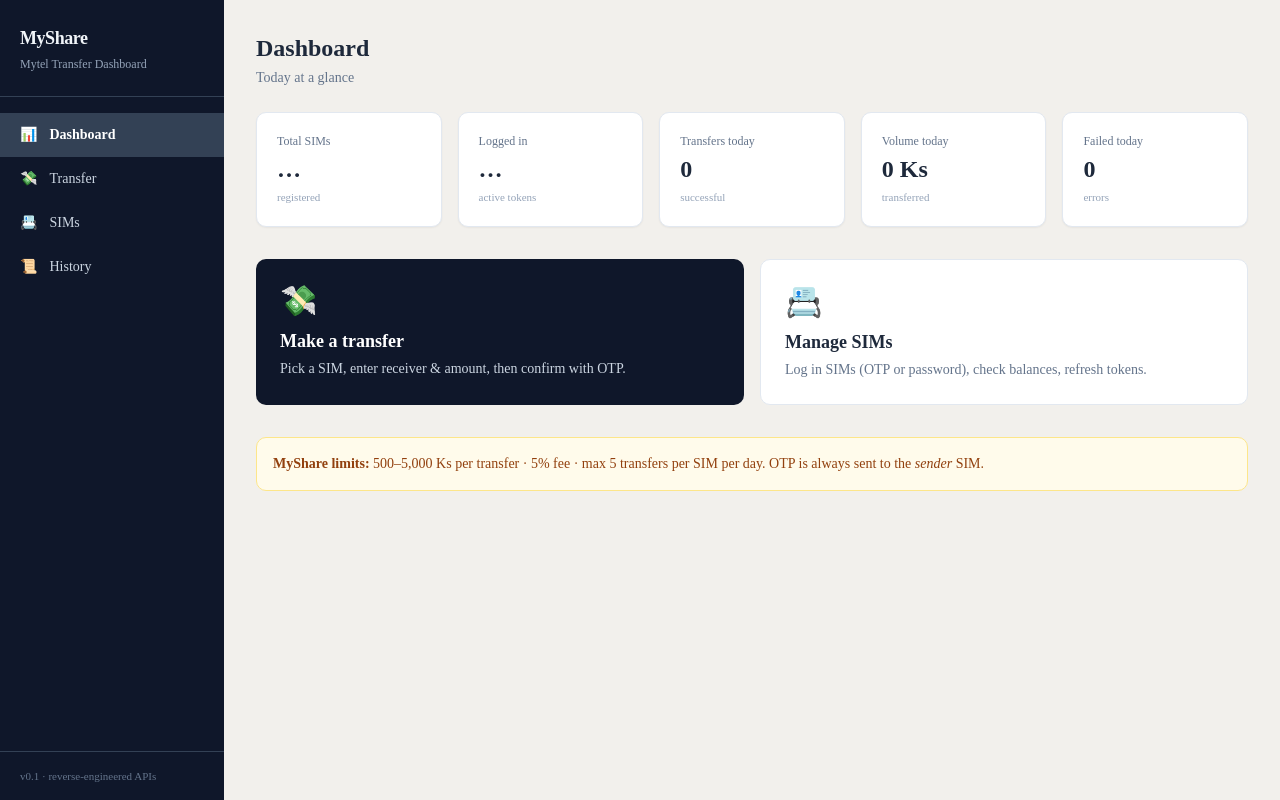
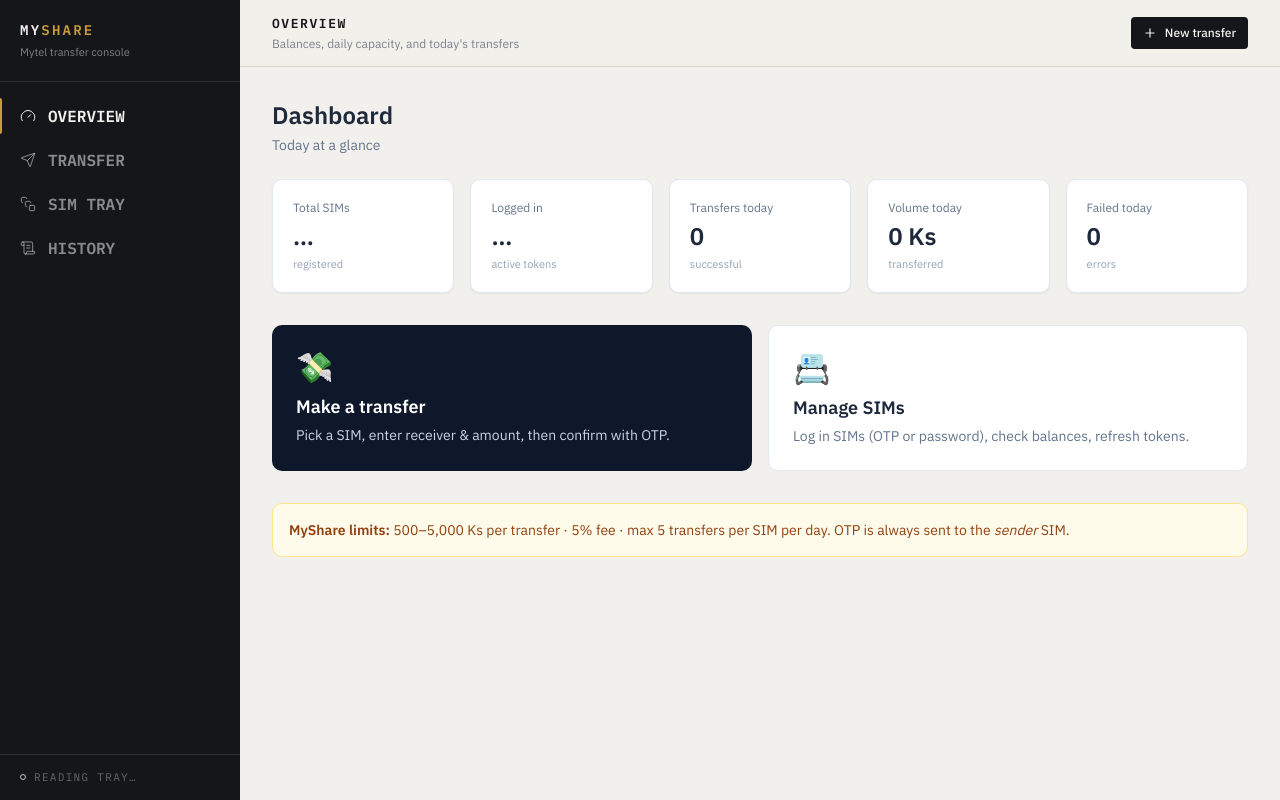
Before and after one commit to RyanWez/MyTransfer, a Next.js app: page / in a window 1280 px wide. Built offline with nearby package versions, Linux system fonts and the light colour scheme; no server answers; the database is empty.

Commit message:
feat(ui): rebuild app chrome with Shell, TopBar and toast host
Sidebar moves into a Shell wrapper alongside a new TopBar; Toasts mounts
the sonner host once in the root layout.

```diff
--- a/src/app/layout.tsx
+++ b/src/app/layout.tsx
@@ -1,22 +1,38 @@
 import type { Metadata } from "next";
+import { IBM_Plex_Sans, IBM_Plex_Mono } from "next/font/google";
 import "./globals.css";
-import Sidebar from "@/components/Sidebar";
+import Shell from "@/components/Shell";
+import Toasts from "@/components/Toasts";
+
+// Plex was drawn for technical systems and its sans and mono were designed
+// together — the figures line up between a label and the number beside it.
+const sans = IBM_Plex_Sans({
+  subsets: ["latin"],
+  weight: ["400", "500", "600"],
+  variable: "--font-sans",
+  display: "swap",
+});
+
+const mono = IBM_Plex_Mono({
+  subsets: ["latin"],
+  weight: ["400", "500", "600"],
+  variable: "--font-mono",
+  display: "swap",
+});
 
 export const metadata: Metadata = {
-  title: "MyShare Dashboard",
-  description: "Mytel balance transfer management",
+  title: "MyShare · Mytel transfer console",
+  description: "Send Mytel balance between SIMs and keep the log.",
 };
 
 export default function RootLayout({
   children,
 }: Readonly<{ children: React.ReactNode }>) {
   return (
-    <html lang="en">
-      <body className="min-h-screen">
-        <div className="flex min-h-screen">
-          <Sidebar />
-          <main className="flex-1 p-6 md:p-8 overflow-x-auto">{children}</main>
-        </div>
+    <html lang="en" className={`${sans.variable} ${mono.variable}`}>
+      <body className="min-h-screen antialiased">
+        <Shell>{children}</Shell>
+        <Toasts />
       </body>
     </html>
   );
--- /dev/null
+++ b/src/components/Shell.tsx
@@ -0,0 +1,20 @@
+"use client";
+
+import * as React from "react";
+import Sidebar from "@/components/Sidebar";
+import TopBar from "@/components/TopBar";
+
+/** Holds the mobile drawer state shared by the rail and the top bar. */
+export default function Shell({ children }: { children: React.ReactNode }) {
+  const [menuOpen, setMenuOpen] = React.useState(false);
+
+  return (
+    <div className="flex min-h-screen">
+      <Sidebar open={menuOpen} onClose={() => setMenuOpen(false)} />
+      <div className="flex min-w-0 flex-1 flex-col">
+        <TopBar onMenu={() => setMenuOpen(true)} />
+        <main className="flex-1 px-5 py-6 md:px-8 md:py-8">{children}</main>
+      </div>
+    </div>
+  );
+}
--- a/src/components/Sidebar.tsx
+++ b/src/components/Sidebar.tsx
@@ -1,46 +1,122 @@
 "use client";
 
+import * as React from "react";
 import Link from "next/link";
 import { usePathname } from "next/navigation";
+import { Gauge, Send, SquareStack, ScrollText, X } from "lucide-react";
+import { cn } from "@/lib/utils";
+import { StatusDot } from "@/components/ui/StatusDot";
+import type { Stats } from "@/lib/types";
 
 const items = [
-  { href: "/", label: "Dashboard", icon: "📊" },
-  { href: "/transfer", label: "Transfer", icon: "💸" },
-  { href: "/sims", label: "SIMs", icon: "📇" },
-  { href: "/history", label: "History", icon: "📜" },
+  { href: "/", label: "Overview", icon: Gauge },
+  { href: "/transfer", label: "Transfer", icon: Send },
+  { href: "/sims", label: "SIM tray", icon: SquareStack },
+  { href: "/history", label: "History", icon: ScrollText },
 ];
 
-export default function Sidebar() {
+export interface SidebarProps {
+  open: boolean;
+  onClose: () => void;
+}
+
+export default function Sidebar({ open, onClose }: SidebarProps) {
   const pathname = usePathname();
+  const [fleet, setFleet] = React.useState<{ total: number; active: number } | null>(null);
+
+  // Refetch per navigation so the footer count reflects a login that just happened.
+  React.useEffect(() => {
+    let alive = true;
+    fetch("/api/stats")
+      .then((r) => r.json())
+      .then((d: { ok?: boolean; stats?: Stats }) => {
+        if (alive && d?.stats) {
+          setFleet({ total: d.stats.simCount, active: d.stats.loggedIn });
+        }
+      })
+      .catch(() => {});
+    return () => {
+      alive = false;
+    };
+  }, [pathname]);
+
   return (
-    <aside className="w-56 shrink-0 bg-slate-900 text-slate-100 flex flex-col">
-      <div className="px-5 py-6 border-b border-slate-700">
-        <div className="text-lg font-bold tracking-tight">MyShare</div>
-        <div className="text-xs text-slate-400 mt-1">Mytel Transfer Dashboard</div>
+    <>
+      {/* Mobile scrim */}
+      <div
+        onClick={onClose}
+        className={cn(
+          "fixed inset-0 z-40 bg-ink/40 transition-opacity md:hidden",
+          open ? "opacity-100" : "pointer-events-none opacity-0"
+        )}
+        aria-hidden="true"
+      />
+
+      <aside
+        className={cn(
+          "fixed inset-y-0 left-0 z-50 flex w-60 shrink-0 flex-col bg-ink text-substrate transition-transform duration-200 md:static md:translate-x-0",
+          open ? "translate-x-0" : "-translate-x-full"
+        )}
+      >
+        <div className="flex items-start justify-between border-b border-white/10 px-5 py-5">
+          <div>
+            <div className="font-mono text-sm font-semibold uppercase tracking-[0.16em]">
+              My<span className="text-brass">Share</span>
             </div>
-      <nav className="flex-1 py-4">
+            <div className="mt-1 text-[11px] text-white/45">Mytel transfer console</div>
+          </div>
+          <button
+            onClick={onClose}
+            className="-mr-1 rounded p-1 text-white/50 hover:text-white focus-visible:outline-none focus-visible:ring-2 focus-visible:ring-brass md:hidden"
+            aria-label="Close menu"
+          >
+            <X className="h-4 w-4" strokeWidth={1.5} />
+          </button>
+        </div>
+
+        <nav className="flex-1 py-3">
           {items.map((it) => {
-          const active =
-            it.href === "/" ? pathname === "/" : pathname.startsWith(it.href);
+            const active = it.href === "/" ? pathname === "/" : pathname.startsWith(it.href);
+            const Icon = it.icon;
             return (
               <Link
                 key={it.href}
                 href={it.href}
-              className={`flex items-center gap-3 px-5 py-3 text-sm transition-colors ${
-                active
-                  ? "bg-slate-700 text-white font-semibold"
-                  : "text-slate-300 hover:bg-slate-800"
-              }`}
+                onClick={onClose}
+                aria-current={active ? "page" : undefined}
+                className={cn(
+                  "relative flex items-center gap-3 py-2.5 pl-5 pr-4 font-mono text-eyebrow font-semibold uppercase transition-colors focus-visible:outline-none focus-visible:ring-2 focus-visible:ring-inset focus-visible:ring-brass",
+                  active ? "text-substrate" : "text-white/50 hover:text-white/85"
+                )}
               >
-              <span>{it.icon}</span>
-              <span>{it.label}</span>
+                {/* 2px brass marker instead of a filled block — the rail stays quiet. */}
+                <span
+                  className={cn(
+                    "absolute inset-y-1 left-0 w-[2px] rounded-r transition-colors",
+                    active ? "bg-brass" : "bg-transparent"
+                  )}
+                  aria-hidden="true"
+                />
+                <Icon className="h-4 w-4 shrink-0" strokeWidth={1.5} aria-hidden="true" />
+                {it.label}
               </Link>
             );
           })}
         </nav>
-      <div className="px-5 py-4 text-[11px] text-slate-500 border-t border-slate-700">
-        v0.1 · reverse-engineered APIs
+
+        <div className="border-t border-white/10 px-5 py-4">
+          <div className="flex items-center gap-2 font-mono text-eyebrow uppercase text-white/60">
+            <StatusDot tone={fleet?.active ? "signal" : "muted"} size="sm" />
+            {fleet ? (
+              <span className="tnum">
+                {fleet.active} of {fleet.total} SIMs active
+              </span>
+            ) : (
+              <span className="text-white/35">Reading tray…</span>
+            )}
+          </div>
         </div>
       </aside>
+    </>
   );
 }
--- /dev/null
+++ b/src/components/Toasts.tsx
@@ -0,0 +1,38 @@
+"use client";
+
+import { Toaster } from "sonner";
+import { Check, CircleAlert } from "lucide-react";
+
+/**
+ * Toasts carry every action result now — the old inline amber/rose message boxes
+ * pushed the layout around. Fully unstyled so they use the console's own tokens.
+ */
+export default function Toasts() {
+  return (
+    <Toaster
+      position="bottom-right"
+      gap={8}
+      offset={20}
+      icons={{
+        success: <Check className="h-4 w-4 text-signal-deep" strokeWidth={2.25} />,
+        error: <CircleAlert className="h-4 w-4 text-alert" strokeWidth={2} />,
+      }}
+      toastOptions={{
+        unstyled: true,
+        classNames: {
+          toast:
+            "flex w-full items-start gap-2.5 rounded border border-hairline bg-card px-3.5 py-3 shadow-lift",
+          success: "border-signal/40",
+          error: "border-alert/40",
+          icon: "mt-px shrink-0",
+          content: "min-w-0 flex-1",
+          title: "text-sm font-medium text-ink",
+          description: "mt-0.5 text-xs leading-relaxed text-ink-mute",
+          actionButton:
+            "ml-2 shrink-0 self-center rounded bg-ink px-2 py-1 font-mono text-eyebrow font-semibold uppercase text-substrate transition-colors hover:bg-ink-soft",
+          closeButton: "border-hairline bg-card text-ink-mute hover:text-ink",
+        },
+      }}
+    />
+  );
+}
--- /dev/null
+++ b/src/components/TopBar.tsx
@@ -0,0 +1,54 @@
+"use client";
+
+import * as React from "react";
+import Link from "next/link";
+import { usePathname } from "next/navigation";
+import { Menu, Plus } from "lucide-react";
+import { Button } from "@/components/ui/Button";
+
+const PAGES: Record<string, { title: string; sub: string }> = {
+  "/": { title: "Overview", sub: "Balances, daily capacity, and today's transfers" },
+  "/transfer": { title: "New transfer", sub: "Send balance from one SIM to any Mytel number" },
+  "/sims": { title: "SIM tray", sub: "Logged-in SIMs and how long each token has left" },
+  "/history": { title: "History", sub: "Every transfer this console has attempted" },
+};
+
+/** The only place a page title appears — pages start straight into content. */
+export default function TopBar({ onMenu }: { onMenu: () => void }) {
+  const pathname = usePathname();
+  const page = PAGES[pathname] ?? { title: "MyShare", sub: "" };
+
+  return (
+    <header className="sticky top-0 z-30 border-b border-hairline bg-substrate/85 backdrop-blur-sm">
+      <div className="flex items-center gap-4 px-5 py-3.5 md:px-8">
+        <Button
+          variant="ghost"
+          size="icon"
+          onClick={onMenu}
+          className="-ml-2 shrink-0 md:hidden"
+          aria-label="Open menu"
+        >
+          <Menu className="h-4 w-4" strokeWidth={1.5} />
+        </Button>
+
+        <div className="min-w-0 flex-1">
+          <h1 className="font-mono text-[13px] font-semibold uppercase tracking-[0.12em] text-ink">
+            {page.title}
+          </h1>
+          {page.sub && (
+            <p className="mt-0.5 truncate text-xs text-ink-mute">{page.sub}</p>
+          )}
+        </div>
+
+        {pathname !== "/transfer" && (
+          <Button asChild size="sm" className="shrink-0">
+            <Link href="/transfer">
+              <Plus className="h-3.5 w-3.5" strokeWidth={2} aria-hidden="true" />
+              New transfer
+            </Link>
+          </Button>
+        )}
+      </div>
+    </header>
+  );
+}
```
Lines whose indentation alone changed are shown as unchanged.
